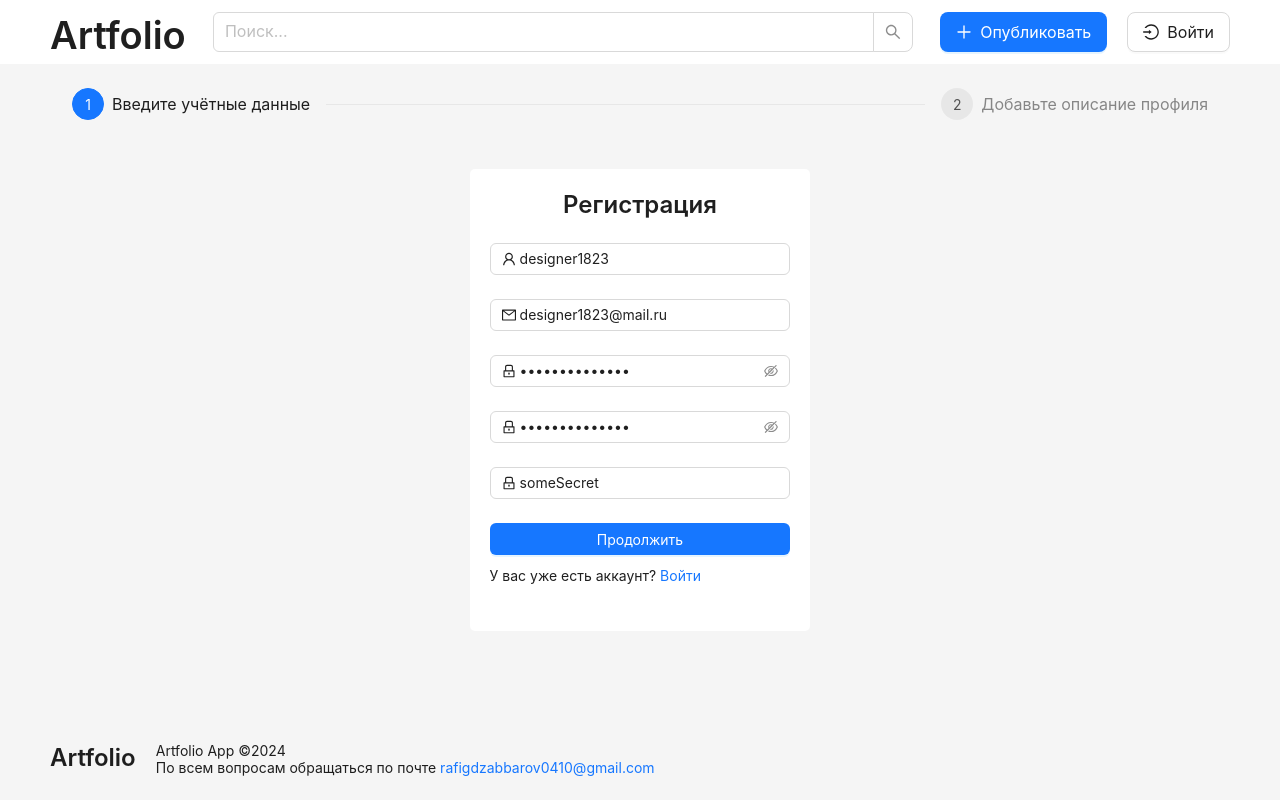
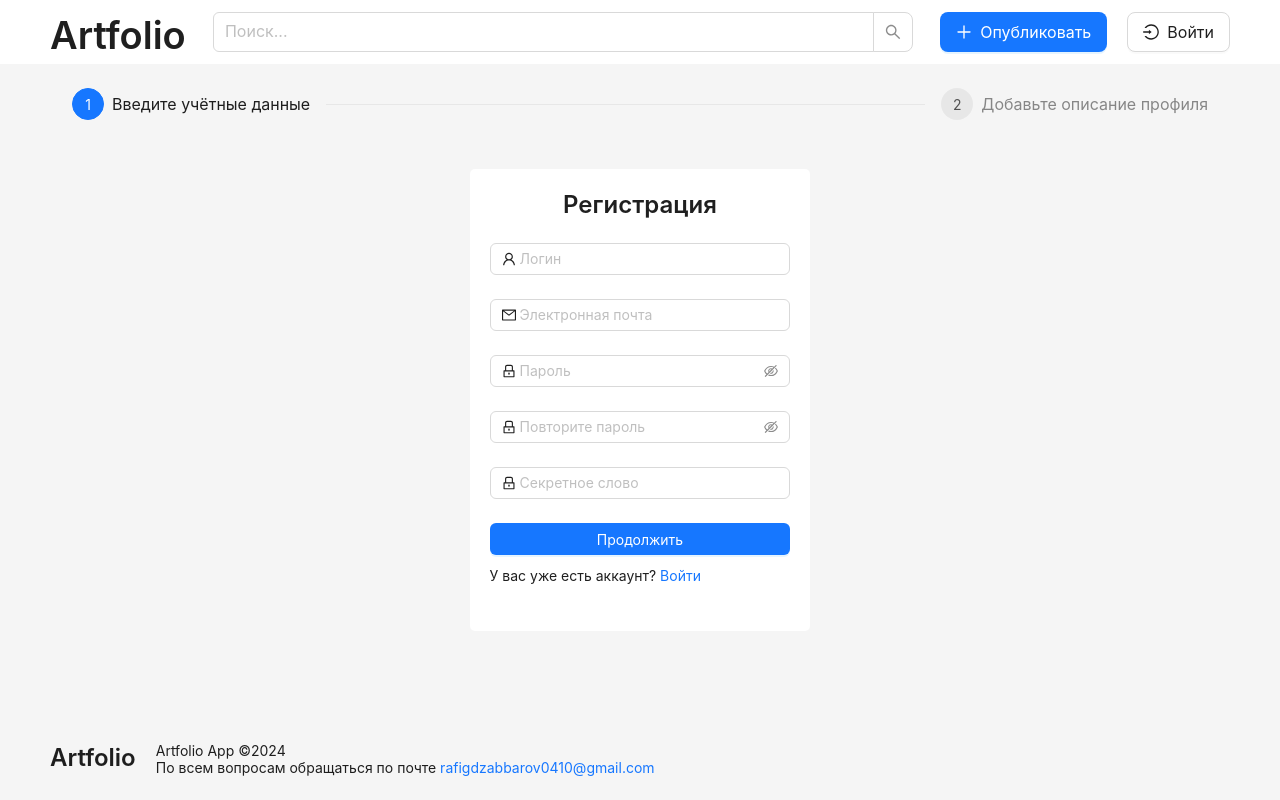
Before and after one commit to rafigJ/artfolio-web-app, a React (Create React App) app in the folder frontend/: page /register in a window 1280 px wide. Built offline with nearby package versions, Linux system fonts and the light colour scheme; what pdfmake would draw is missing.

Commit message:
frontend refactor: delete initial values

```diff
--- a/frontend/src/api/index.ts
+++ b/frontend/src/api/index.ts
@@ -1,6 +1,6 @@
 import axios from 'axios'
 
-export const API_URL = `http://localhost:8080/api/v1` // DUMMY JSON
+export const API_URL = `http://26.113.33.52:8080/api/v1` // DUMMY JSON
 
 const $api = axios.create({
 	baseURL: API_URL
--- a/frontend/src/components/LoginForm/LoginForm.tsx
+++ b/frontend/src/components/LoginForm/LoginForm.tsx
@@ -1,11 +1,11 @@
 import { LockOutlined, UserOutlined } from '@ant-design/icons'
-import { Button, Form, Input, message, Typography } from 'antd'
+import { Button, Form, Input, Typography, message } from 'antd'
 import { useContext } from 'react'
 import { Link } from 'react-router-dom'
-import './LoginForm.css'
 import AuthService from '../../api/AuthService'
 import { AuthContext } from '../../context'
 import { useFetching } from '../../hooks/useFetching'
+import './LoginForm.css'
 
 const LoginForm = () => {
 	const { setAuthCredential, setIsAuth } = useContext(AuthContext)
@@ -43,7 +43,6 @@
 				</Typography.Title>
 				<Form.Item
 					name='email'
-					initialValue='designer1823@mail.ru'
 					rules={[{ required: true, message: 'Введите электронную почту!' }]}
 				>
 					<Input
@@ -53,7 +52,6 @@
 				</Form.Item>
 				<Form.Item
 					name='password'
-					initialValue='somePassword18'
 					rules={[{ required: true, message: 'Введите пароль!' }]}
 				>
 					<Input.Password
--- a/frontend/src/components/RegisterFormSteps/RegisterFormFirstStep.tsx
+++ b/frontend/src/components/RegisterFormSteps/RegisterFormFirstStep.tsx
@@ -1,13 +1,13 @@
 import { LockOutlined, MailOutlined, UserOutlined } from '@ant-design/icons'
 import { Button, Form, Input, Typography } from 'antd'
-import React, { type FC } from 'react'
+import { type FC } from 'react'
 import { Link } from 'react-router-dom'
 
 interface RegisterFormFirstStep {
 	onFinishStep1: ((values: any) => void) | undefined
 }
 
-const RegisterFormFirstStep:FC<RegisterFormFirstStep> = ({onFinishStep1}) => {
+const RegisterFormFirstStep: FC<RegisterFormFirstStep> = ({ onFinishStep1 }) => {
 
 	return (
 		<div className='login-form-container'>
@@ -27,7 +27,6 @@
 				<Form.Item
 					name='username'
 					rules={[{ required: true, message: 'Введите логин!' }]}
-					initialValue='designer1823'
 				>
 					<Input
 						prefix={<UserOutlined className='site-form-item-icon' />}
@@ -39,7 +38,6 @@
 					rules={[
 						{ required: true, message: 'Введите электронную почту!' }
 					]}
-					initialValue='designer1823@mail.ru'
 				>
 					<Input
 						prefix={<MailOutlined className='site-form-item-icon' />}
@@ -49,7 +47,6 @@
 				<Form.Item
 					name='password'
 					rules={[{ required: true, message: 'Введите пароль!' }]}
-					initialValue='somePassword18'
 				>
 					<Input.Password
 						prefix={<LockOutlined className='site-form-item-icon' />}
@@ -61,7 +58,6 @@
 				<Form.Item
 					name='confirmPassword'
 					rules={[{ required: true, message: 'Повторите пароль!' }]}
-					initialValue='somePassword18'
 				>
 					<Input.Password
 						prefix={<LockOutlined className='site-form-item-icon' />}
@@ -72,7 +68,6 @@
 				<Form.Item
 					name='secretWord'
 					rules={[{ required: true, message: 'Введите секретное слово!' }]}
-					initialValue='someSecret'
 				>
 					<Input
 						prefix={<LockOutlined className='site-form-item-icon' />}
--- a/frontend/src/components/RegisterFormSteps/RegisterFormSecondStep.tsx
+++ b/frontend/src/components/RegisterFormSteps/RegisterFormSecondStep.tsx
@@ -23,19 +23,19 @@
 				<Typography.Title level={3} className='login-title'>
 					Регистрация
 				</Typography.Title>
-				<Form.Item name='fullName' initialValue='fullNAME__ASDKLLAJKSD'>
+				<Form.Item name='fullName'>
 					<Input
 						prefix={<UserOutlined className='site-form-item-icon' />}
 						placeholder='Полное имя'
 					/>
 				</Form.Item>
-				<Form.Item name='country' initialValue='fullNAME__ASDKLLAJKSD'>
+				<Form.Item name='country'>
 					<Input
 						prefix={<EnvironmentOutlined className='site-form-item-icon' />}
 						placeholder='Страна'
 					/>
 				</Form.Item>
-				<Form.Item name='city' initialValue='horem'>
+				<Form.Item name='city' >
 					<Input
 						prefix={<EnvironmentOutlined className='site-form-item-icon' />}
 						placeholder='Город'
@@ -44,7 +44,7 @@
 
 				Фото профиля:
 				<RegisterFormAvatarUpload avatar={avatar} setAvatar={setAvatar} />
-				<Form.Item name='description' initialValue='fullNAME__ASDKLLAJKSD'>
+				<Form.Item name='description' >
 					<Input.TextArea placeholder='Описание профиля' rows={4} />
 				</Form.Item>
 				<Form.Item>
```
